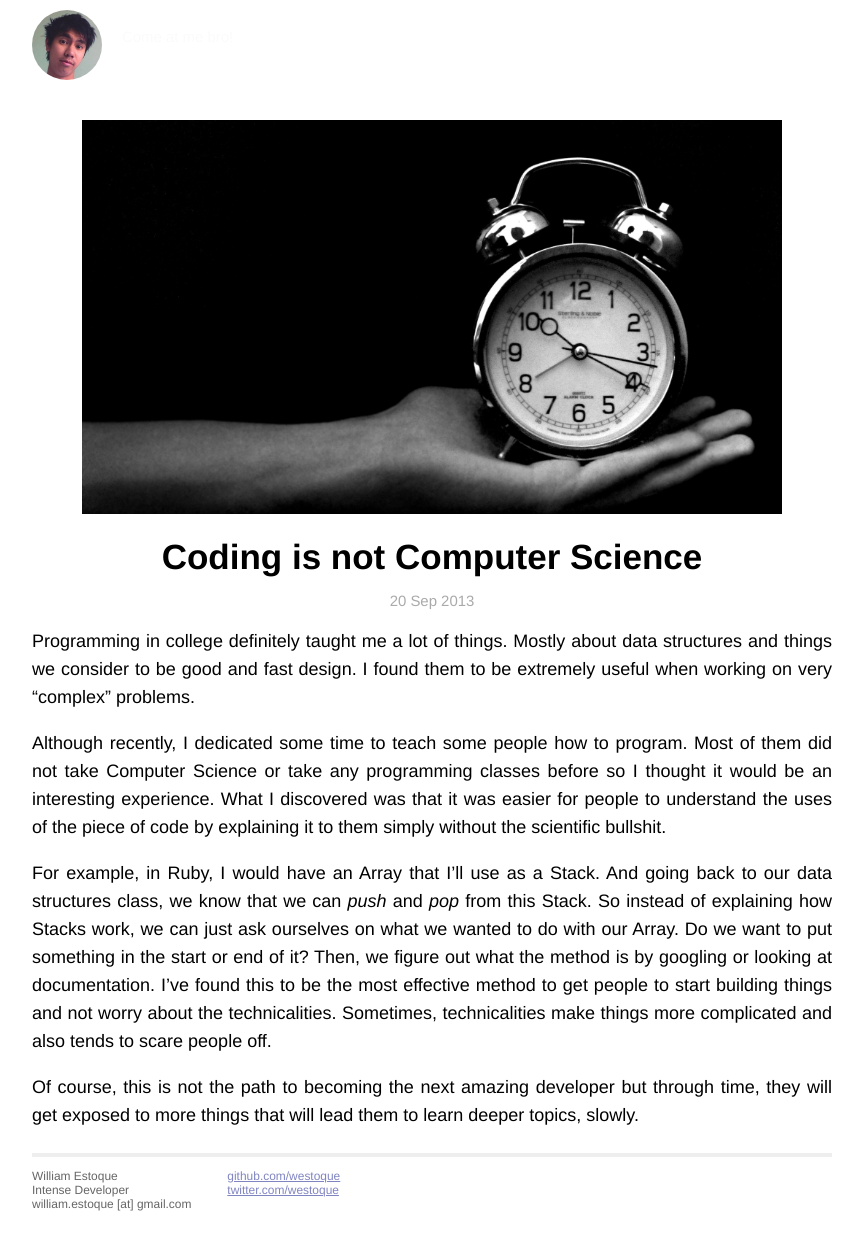
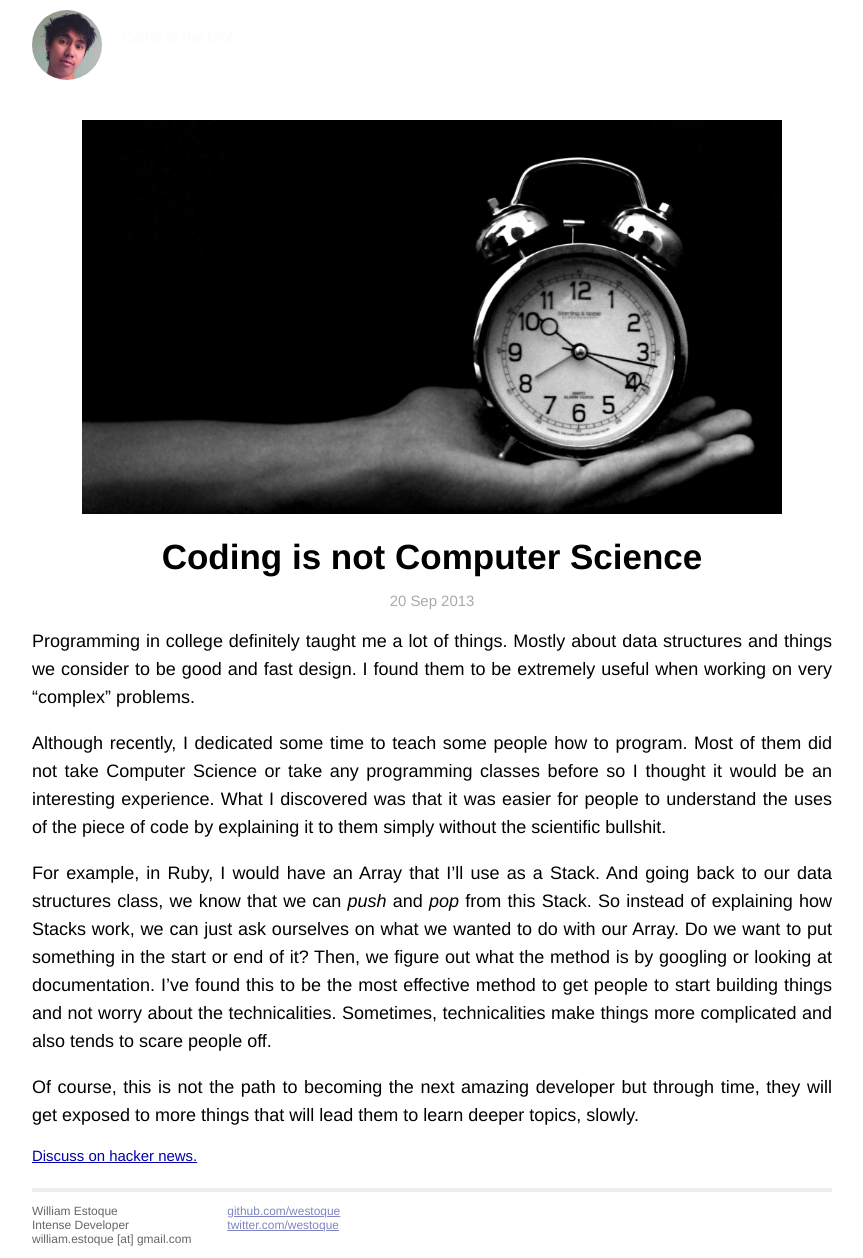
Before and after one commit to westoque/westoque.github.io, a Jekyll site: the page built from _posts/2013-09-20-coding-is-not-computer-science.markdown, in a window 1280 px wide. Shown: the whole page, without its empty margins (208-1071 px from the left). Built offline with Jekyll 4.4.1, drawn with Linux system fonts in a browser that asks for light colours; nearby versions of some CDN libraries; some web fonts are replaced; Markdown is read by kramdown in place of the engine named in the settings; before the commit the page ends 1223 px from its top, so only the background shows below that.

Commit message:
Added discuss link.

```diff
--- a/_layouts/post.html
+++ b/_layouts/post.html
@@ -21,4 +21,5 @@ layout: default
 
 <div class="post">
 {{ content }}
+<a href={{ page.discuss }}>Discuss on hacker news.</a>
 </div>
--- a/_posts/2013-09-20-coding-is-not-computer-science.markdown
+++ b/_posts/2013-09-20-coding-is-not-computer-science.markdown
@@ -3,6 +3,7 @@ layout: post
 title:  "Coding is not Computer Science"
 date:   2013-09-20 22:00:00
 banner: "/images/banner-1.jpg"
+discuss: "https://news.ycombinator.com/item?id=6422282"
 categories: jekyll update
 ---
 
```
